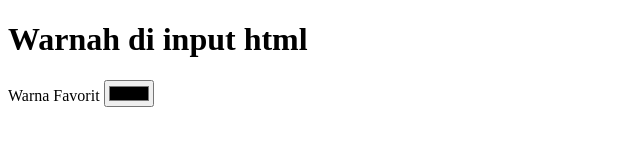
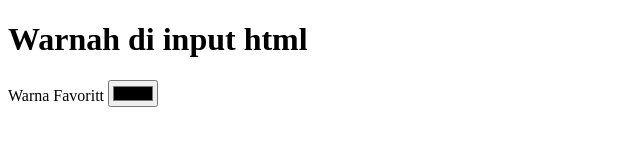
Before and after one commit to Amallubis/htmlcssjavascript, a plain HTML site: page html/htmlcolor.html in a window 1280 px wide. Shown: the full height of the page, 0-640 px from the left. Drawn offline with Linux system fonts and the light colour scheme.

Commit message:
change htmlcolor

```diff
--- a/html/htmlcolor.html
+++ b/html/htmlcolor.html
@@ -8,7 +8,7 @@
     <h1>Warnah di input html</h1>
 
     <form action="">
-        <label for="favorit">Warna Favorit</label>
+        <label for="favorit">Warna Favoritt</label>
         <input type="color" name="favorit" id="favorit" value="favorit">
 
     </form>
```
Also changed, not shown: 1 other file.
